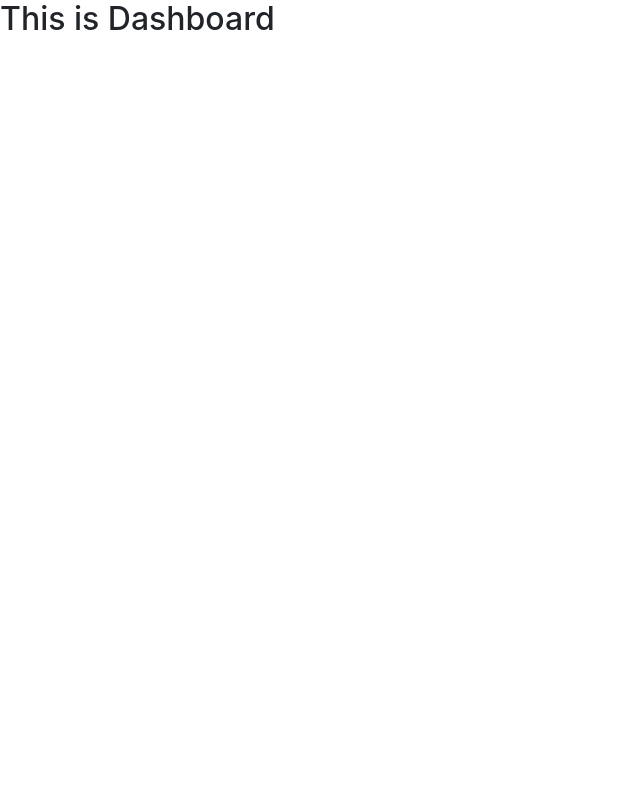
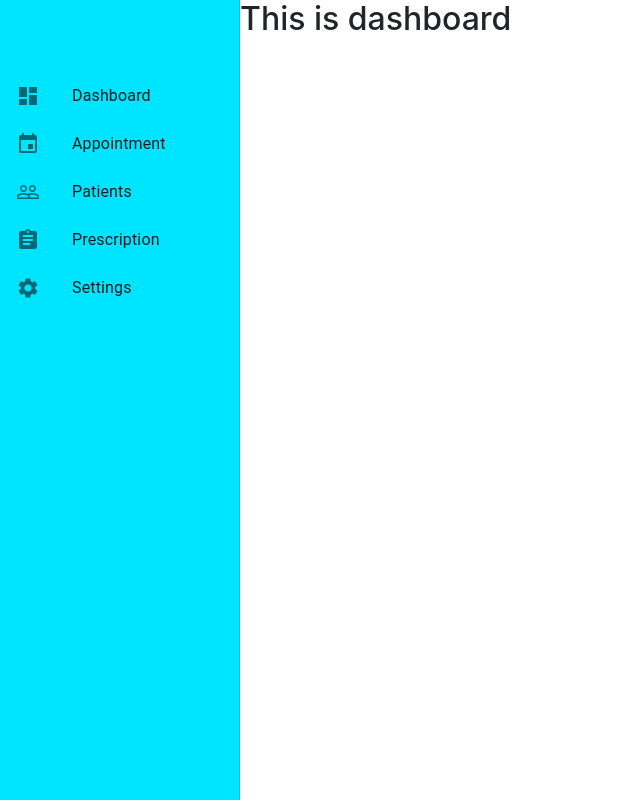
Before and after one commit to akhtar016/doctors-portal, a React (Create React App) app: page /dashboard in a window 1280 px wide. Shown: the whole page, without its empty margins (0-640 px from the left). Built offline with nearby package versions, Linux system fonts and the light colour scheme.

Commit message:
added dashboard

```diff
--- a/package.json
+++ b/package.json
@@ -6,6 +6,8 @@
     "@fortawesome/fontawesome-svg-core": "^1.2.28",
     "@fortawesome/free-solid-svg-icons": "^5.13.0",
     "@fortawesome/react-fontawesome": "^0.1.9",
+    "@material-ui/core": "^4.9.10",
+    "@material-ui/icons": "^4.9.1",
     "@material/drawer": "^5.1.0",
     "@testing-library/jest-dom": "^4.2.4",
     "@testing-library/react": "^9.5.0",
--- a/src/App.js
+++ b/src/App.js
@@ -6,7 +6,7 @@ import Appointment from './Components/FirstSection/MiddlePart/Appointment/Appoin
 import NotFound from './Components/NotFound/NotFound';
 import BookAppointment from './Components/FirstSection/MiddlePart/Appointment/CardViewAppointment/BookAppointment/BookAppointment';
 import Login from './Components/Login/Login';
-import Dashboard from './Components/FirstSection/Dashboard/Dashboard';
+import Dashboard from './Components/FirstSection/DashboardMain/DashboardMain';
 
 function App() {
   return (
--- /dev/null
+++ b/src/Components/DrawerItems/Appointment/Appointment.js
@@ -0,0 +1,11 @@
+import React from 'react';
+
+const Appointment = () => {
+    return (
+        <div>
+            <h2>This is appointment</h2>
+        </div>
+    );
+};
+
+export default Appointment;
--- a/src/Components/FirstSection/Dashboard/Dashboard.js
+++ b/src/Components/DrawerItems/Dashboard/Dashboard.js
@@ -3,9 +3,7 @@ import React from 'react';
 const Dashboard = () => {
     return (
         <div>
-            <h2>This is Dashboard</h2>
-
-
+            <h2>This is dashboard</h2>
         </div>
     );
 };
--- /dev/null
+++ b/src/Components/DrawerItems/Patients/Patients.js
@@ -0,0 +1,11 @@
+import React from 'react';
+
+const Patients = () => {
+    return (
+        <div>
+            <h2>This is patients component</h2>
+        </div>
+    );
+};
+
+export default Patients;
--- /dev/null
+++ b/src/Components/DrawerItems/Prescription/Prescription.js
@@ -0,0 +1,11 @@
+import React from 'react';
+
+const Prescription = () => {
+    return (
+        <div>
+            <h2> This is prescription component</h2>
+        </div>
+    );
+};
+
+export default Prescription;
--- /dev/null
+++ b/src/Components/FirstSection/DashboardMain/DashboardMain.js
@@ -0,0 +1,105 @@
+import React, { useState} from 'react';
+import { makeStyles } from '@material-ui/core/styles';
+import Drawer from '@material-ui/core/Drawer';
+import List from '@material-ui/core/List';
+import ListItem from '@material-ui/core/ListItem';
+import ListItemText from '@material-ui/core/ListItemText';
+import cyan from '@material-ui/core/colors/cyan';
+import DashboardIcon from '@material-ui/icons/Dashboard';
+import { ListItemIcon} from '@material-ui/core';
+import EventIcon from '@material-ui/icons/Event';
+import PeopleOutlineIcon from '@material-ui/icons/PeopleOutline';
+import AssignmentIcon from '@material-ui/icons/Assignment';
+import SettingsIcon from '@material-ui/icons/Settings';
+import Appointment from '../../DrawerItems/Appointment/Appointment';
+import Dashboard from "../../DrawerItems/Dashboard/Dashboard"
+import Patients from '../../DrawerItems/Patients/Patients';
+import Prescription from '../../DrawerItems/Prescription/Prescription';
+
+
+
+const drawerWidth = 240;
+
+
+const useStyles = makeStyles((theme) => ({
+  root: {
+    display: 'flex',
+
+  },
+  appBar: {
+    width: `calc(100% - ${drawerWidth}px)`,
+    marginLeft: drawerWidth,
+  },
+  drawer: {
+    width: drawerWidth,
+    flexShrink: 0,
+
+  },
+  drawerPaper: {
+    width: drawerWidth,
+    backgroundColor: cyan["A400"]
+  },
+  // necessary for content to be below app bar
+  toolbar: theme.mixins.toolbar,
+  content: {
+    flexGrow: 1,
+    backgroundColor: cyan[50],
+    padding: theme.spacing(3),
+  },
+}));
+
+ function DashboardMain() {
+  const classes = useStyles();
+
+  const [component, setComponent] = useState('dashboard')
+
+
+
+  return (
+    <div className={classes.root}>
+      <Drawer
+        className={classes.drawer}
+        variant="permanent"
+        classes={{
+          paper: classes.drawerPaper,
+        }}
+        anchor="left"
+      >
+        <div className={classes.toolbar} />
+        <List>
+
+
+
+            <ListItem button onClick={()=> setComponent('dashboard')}><ListItemIcon><DashboardIcon/></ListItemIcon><ListItemText>Dashboard</ListItemText></ListItem>
+            <ListItem button onClick={()=> setComponent('appointment')}><ListItemIcon><EventIcon/></ListItemIcon><ListItemText>Appointment</ListItemText></ListItem>
+            <ListItem button onClick={()=> setComponent("patients")}><ListItemIcon><PeopleOutlineIcon/></ListItemIcon><ListItemText>Patients</ListItemText></ListItem>
+            <ListItem button onClick={()=> setComponent('prescription')}><ListItemIcon><AssignmentIcon/></ListItemIcon><ListItemText>Prescription</ListItemText></ListItem>
+            <ListItem button onClick={()=> alert("Yet to complete")}><ListItemIcon><SettingsIcon/></ListItemIcon><ListItemText>Settings</ListItemText></ListItem>
+        </List>
+
+
+      </Drawer>
+      <main>
+      {
+          component === 'dashboard'  ?
+          <Dashboard></Dashboard>
+          :
+          component === 'appointment'  ?
+           <Appointment></Appointment>
+          :
+          component === 'patients' ?
+           <Patients></Patients>
+          :
+          component === 'prescription' &&
+           <Prescription></Prescription>
+
+
+
+        }
+
+      </main>
+    </div>
+  );
+}
+
+export default DashboardMain;
--- a/src/Components/FirstSection/MiddlePart/Appointment/Appointment.js
+++ b/src/Components/FirstSection/MiddlePart/Appointment/Appointment.js
@@ -66,7 +66,7 @@ const Appointment = () => {
       <div className="row my-3 custom-design">
 
           {
-              fakeData.map(available=> <CardViewAppointment available={available} formattedDate={availableDate} ></CardViewAppointment> )
+              fakeData.map(available=> <CardViewAppointment available={available} formattedDate={availableDate} key={available.id} ></CardViewAppointment> )
           }
 
       </div>
--- a/src/Data/fakeData.json
+++ b/src/Data/fakeData.json
@@ -1,9 +1,9 @@
 [
-    {"name": "Teeth Orthodontics", "time":"8:00 AM - 9:00 AM", "key":"teeth-orthodontics"},
-    {"name": "Cosmetic Dentistry", "time":"10.05 AM - 11.30 AM","key":"cosmetic-dentistry"},
-    {"name":  "Teeth Cleaning", "time":"5:00 PM - 6:30 PM","key":"teeth-cleaning"},
-    {"name": "Cavity Protection", "time":"7:00 AM - 8:30 AM","key":"cavity-protection"},
-    {"name": "Teeth Orthodontics", "time":"8:00 AM - 9:00 AM","key":"teeth-orthodontics"},
-    {"name": "Teeth Orthodontics", "time":"8:00 AM - 9:00 AM","key":"teeth-orthodontics"}
+    {"name": "Teeth Orthodontics", "time":"8:00 AM - 9:00 AM", "key":"teeth-orthodontics" ,"id":1},
+    {"name": "Cosmetic Dentistry", "time":"10.05 AM - 11.30 AM","key":"cosmetic-dentistry","id":2},
+    {"name":  "Teeth Cleaning", "time":"5:00 PM - 6:30 PM","key":"teeth-cleaning","id":3},
+    {"name": "Cavity Protection", "time":"7:00 AM - 8:30 AM","key":"cavity-protection","id":4},
+    {"name": "Teeth Orthodontics", "time":"8:00 AM - 9:00 AM","key":"teeth-orthodontics","id":5},
+    {"name": "Teeth Orthodontics", "time":"8:00 AM - 9:00 AM","key":"teeth-orthodontics","id":6}
 
       ]
```
Also changed, not shown: src/Components/FirstSection/DashboardMain/Dashboard.css (added), 1 other file (tests, documents, lock files or other folders).
